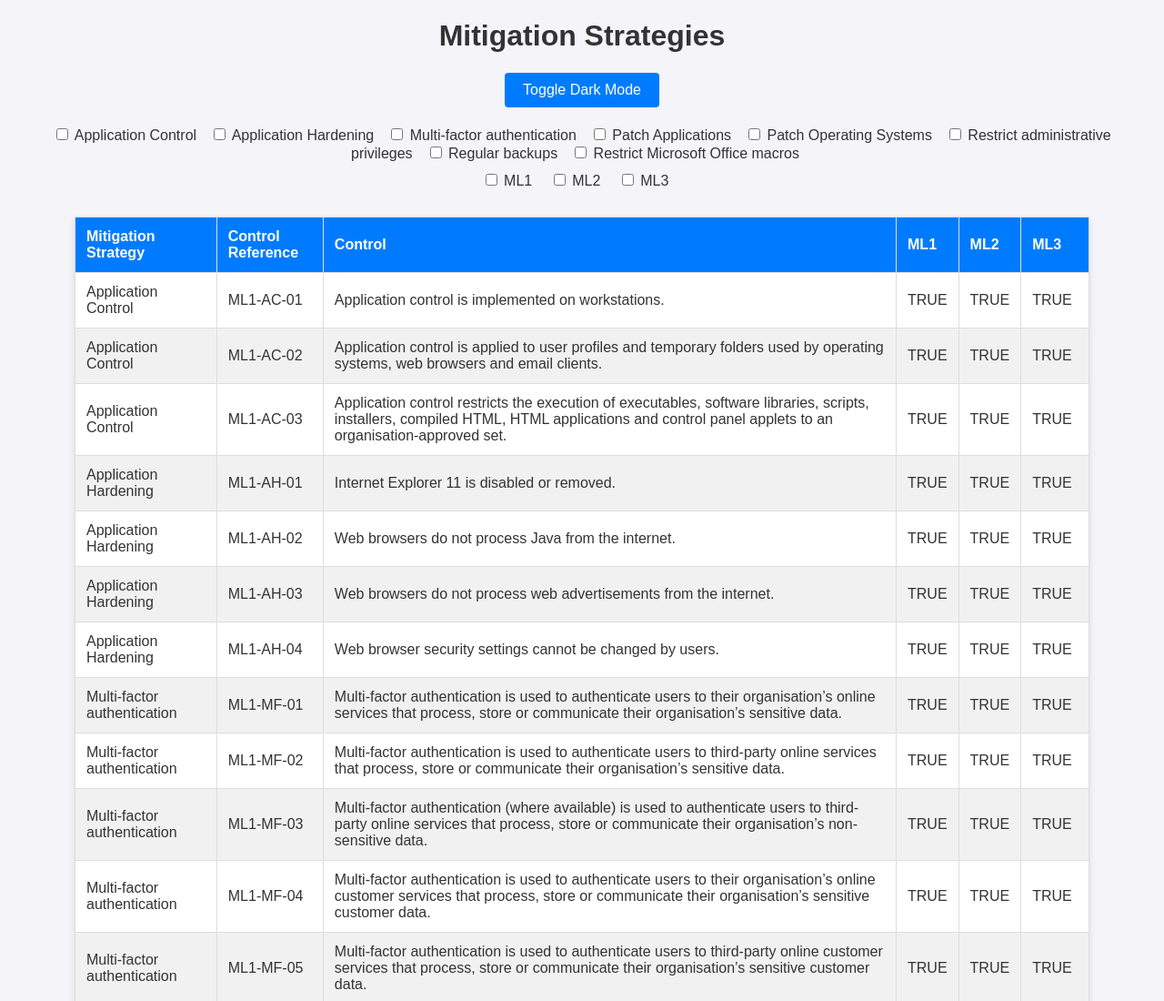
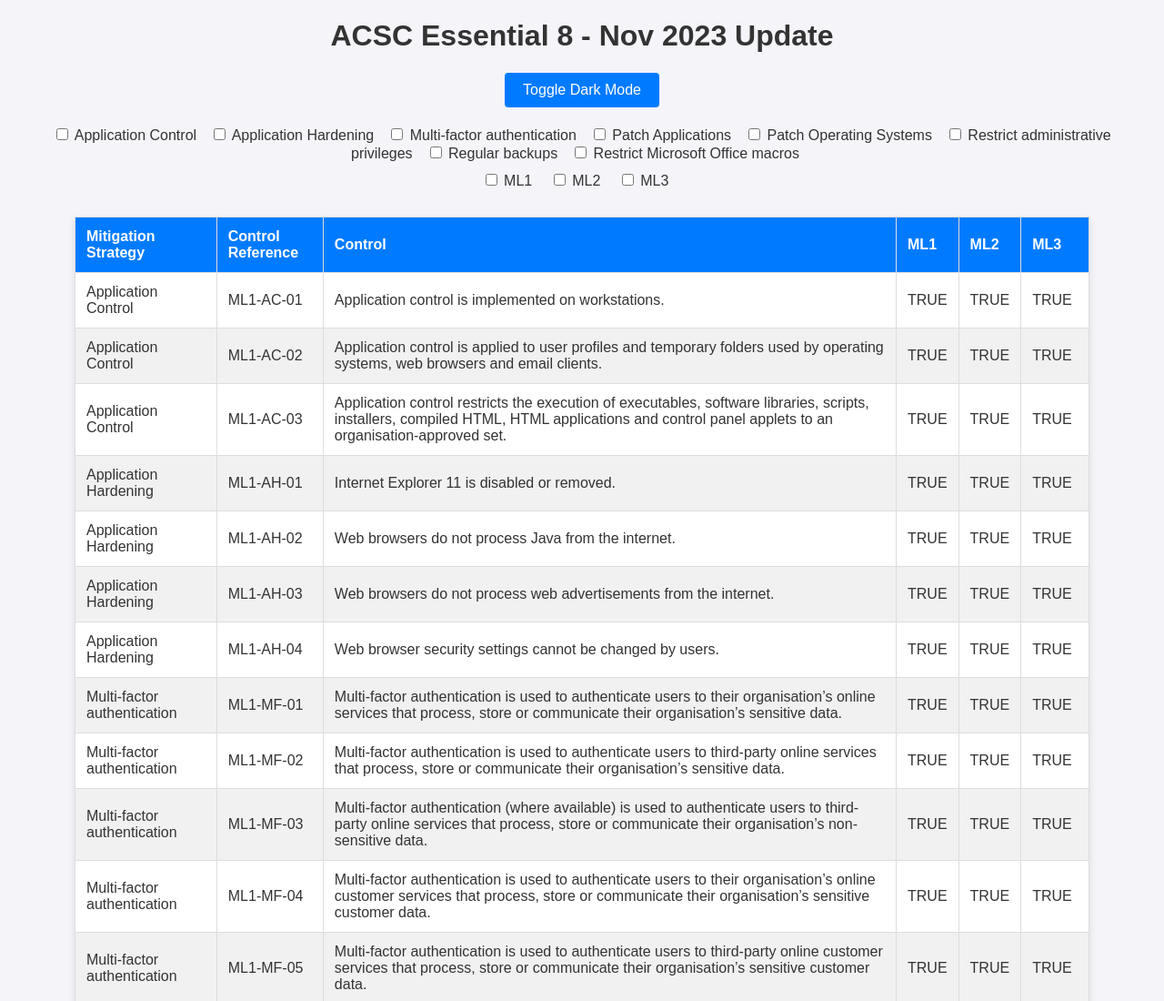
Before and after one commit to JackStuart/Essential8, a plain HTML site: page index.html in a window 1280 px wide. Shown: the top 1100 px of the page at 91% size. Drawn offline with Linux system fonts and the light colour scheme.

Commit message:
Fixed title

```diff
--- a/index.html
+++ b/index.html
@@ -3,7 +3,7 @@
 <head>
     <meta charset="UTF-8">
     <meta name="viewport" content="width=device-width, initial-scale=1.0">
-    <title>Mitigation Strategies Filter</title>
+    <title>ACSC Essential 8 - Nov 2023 Update</title>
     <style>
         /* Default light theme colors using CSS variables */
         :root {
@@ -96,7 +96,7 @@
 </head>
 <body>
 
-<h1>Mitigation Strategies</h1>
+<h1>ACSC Essential 8 - Nov 2023 Update</h1>
 
 <div class="dark-mode-toggle">
     <button id="toggleDarkMode">Toggle Dark Mode</button>
```
